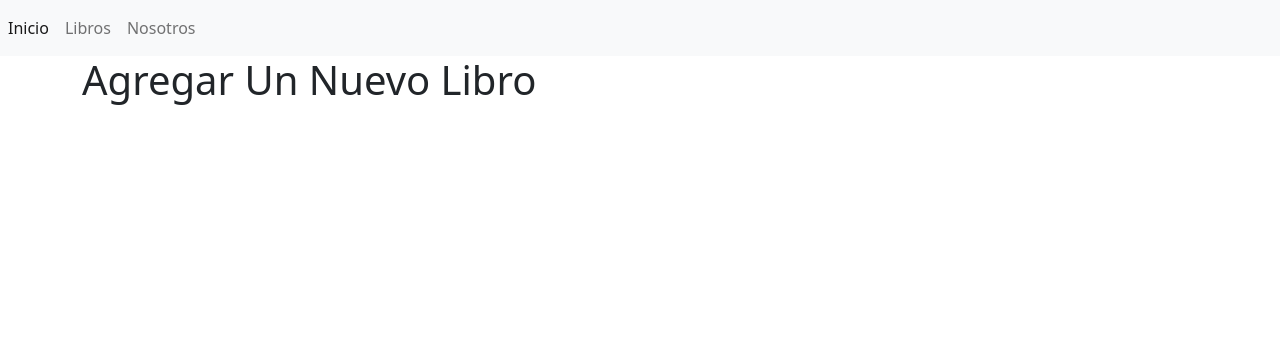
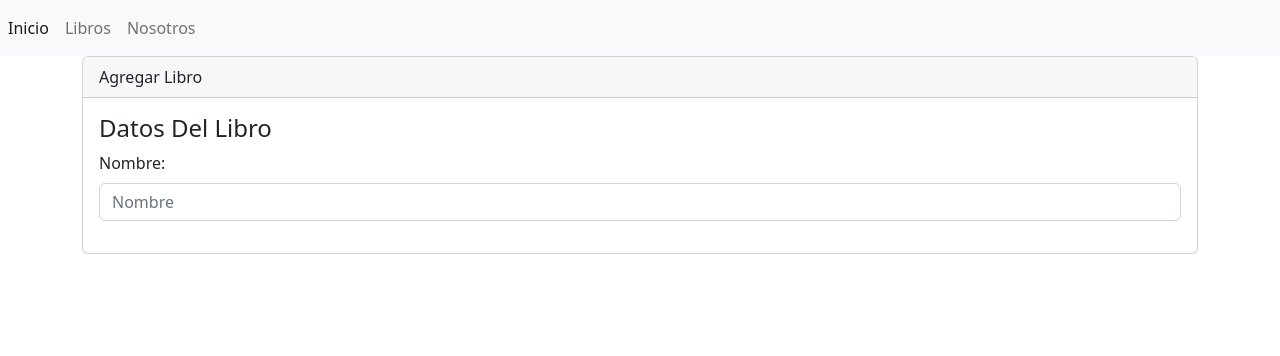
Before and after one commit to danielmiranda0099/django-app-crm, a Django app: template src/app_libreria/templates/libros/crear.html in a window 1280 px wide. Shown: the top 356 px of the page. Run offline with Django 4.2, Linux system fonts and the light colour scheme; the template is opened without the code that fills it, so the values that code supplies are empty.

Commit message:
[ADD] Basic Setup Crear / Use Include

```diff
--- a/src/app_libreria/templates/libros/crear.html
+++ b/src/app_libreria/templates/libros/crear.html
@@ -3,5 +3,16 @@
 {% block titulo %}Agregar Un Nuevo Libro{% endblock  %}
 
 {% block contenido %}
-    <h1>Agregar Un Nuevo Libro</h1>
+    <div class="card">
+        <div class="card-header">
+            Agregar Libro
+        </div>
+        <div class="card-body">
+            <h4 class="card-title">Datos Del Libro</h4>
+
+            {% include 'libros/form.html' %}
+
+        </div>
+
+    </div>
 {% endblock  %}
--- a/src/app_libreria/templates/libros/form.html
+++ b/src/app_libreria/templates/libros/form.html
@@ -0,0 +1,7 @@
+<form method="post" enctype="multipart/form-data">
+    <div class="mb-3">
+      <label for="" class="form-label">Nombre:</label>
+      <input type="text"
+        class="form-control" name="" id="" aria-describedby="helpId" placeholder="Nombre">
+    </div>
+</form>
--- a/src/app_libreria/templates/libros/index.html
+++ b/src/app_libreria/templates/libros/index.html
@@ -5,14 +5,14 @@
 {% block contenido %}
     <div class="card">
         <div class="card-header">
-            Lista De Libros
+            <a name="" id="" class="btn btn-primary" href="{% url 'crear' %}" role="button">Agregar Nuevo Libro</a>
         </div>
 
         <div class="card-body">
             <h4 class="card-title">Libros</h4>
 
             <div class="table-responsive">
-                <table class="table table-primary">
+                <table class="table table">
                     <thead>
                         <tr>
                             <th scope="col">ID</th>
--- a/src/app_libreria/urls.py
+++ b/src/app_libreria/urls.py
@@ -5,4 +5,5 @@ urlpatterns = [
     path('', views.inicio, name='inicio'),
     path('nosotros', views.nosotros, name='nosotros'),
     path('libros', views.libros, name='libros'),
+    path('libros/crear', views.crear, name='crear'),
 ]
--- a/src/app_libreria/views.py
+++ b/src/app_libreria/views.py
@@ -9,3 +9,6 @@ def nosotros(request):
 
 def libros(request):
     return render(request, 'libros/index.html')
+
+def crear(request):
+    return render(request, 'libros/crear.html')
```
